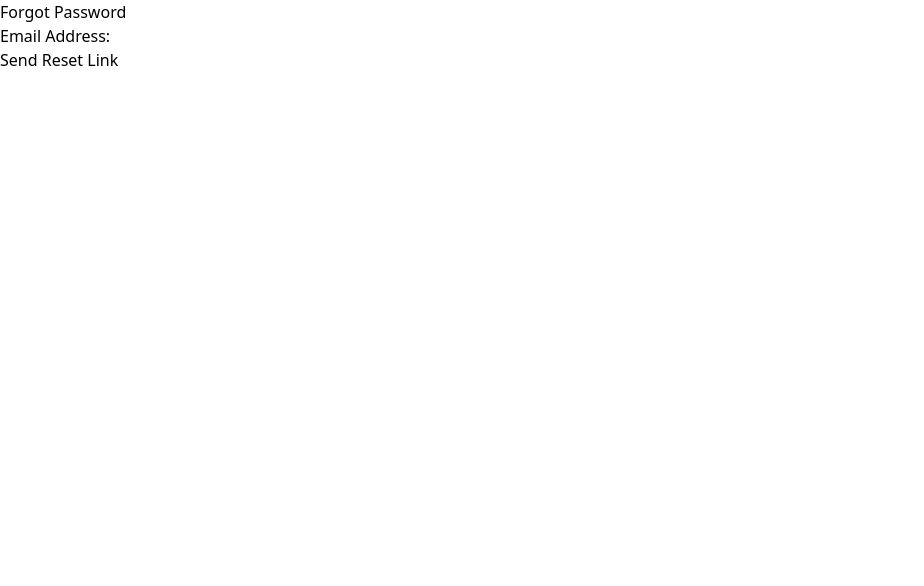
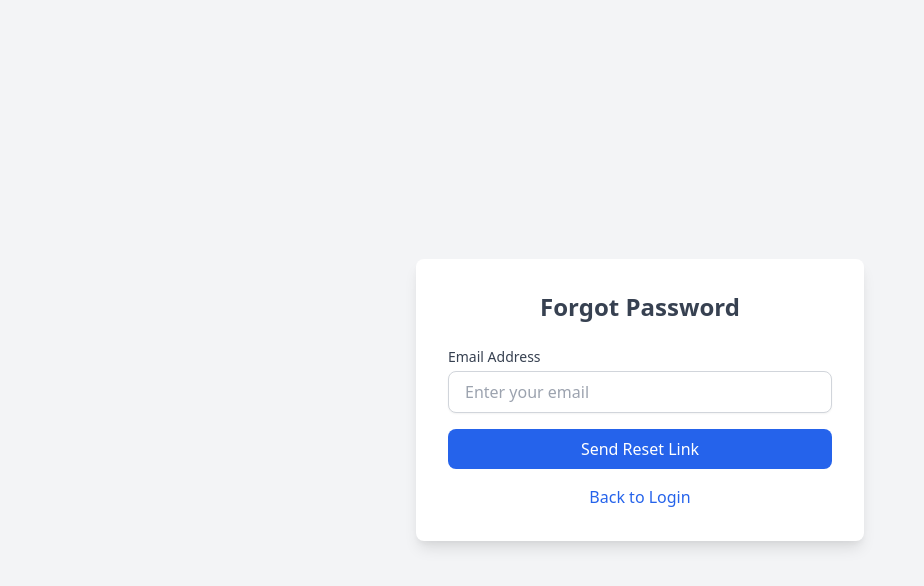
Before and after one commit to Adebayozz1994/Blog-Site-Frontend, a Vue app: page /admin/passwordlink in a window 1280 px wide. Shown: the top 586 px of the page, without its empty margins (0-924 px from the left). Built offline with nearby package versions, Linux system fonts and the light colour scheme; no server answers.

Commit message:
new commit

```diff
--- a/src/components/AdminLogin.vue
+++ b/src/components/AdminLogin.vue
@@ -2,6 +2,7 @@
   <div class="min-h-screen flex items-center justify-center bg-gray-100">
     <div class="w-full max-w-md bg-white p-8 rounded-lg shadow-lg">
       <h2 class="text-2xl font-bold text-center mb-6 text-gray-700">Admin Login</h2>
+
       <form @submit.prevent="login" class="space-y-4">
         <div>
           <label for="email" class="block text-sm font-medium text-gray-700">Email</label>
@@ -37,6 +38,17 @@
           {{ error }}
         </div>
       </form>
+
+      <!-- Forgot Password & Register Links -->
+      <div class="mt-4 text-center">
+        <router-link to="/admin/passwordlink" class="text-blue-600 hover:underline">
+          Forgot Password?
+        </router-link>
+        <span class="mx-2 text-gray-400">|</span>
+        <router-link to="/admin/register" class="text-blue-600 hover:underline">
+          Register
+        </router-link>
+      </div>
     </div>
   </div>
 </template>
--- a/src/components/AdminPasswordLink.vue
+++ b/src/components/AdminPasswordLink.vue
@@ -1,16 +1,45 @@
 <template>
+  <div class="min-h-screen flex items-center justify-center bg-gray-100">
+    <div class="w-full max-w-md bg-white p-8 rounded-lg shadow-lg">
+      <h2 class="text-2xl font-bold text-center mb-6 text-gray-700">Forgot Password</h2>
+
+      <form @submit.prevent="sendPasswordResetLink" class="space-y-4">
         <div>
-      <h2>Forgot Password</h2>
-      <form @submit.prevent="sendPasswordResetLink">
-        <div>
-          <label for="email">Email Address:</label>
-          <input type="email" v-model="email" required />
+          <label for="email" class="block text-sm font-medium text-gray-700">Email Address</label>
+          <input
+            type="email"
+            v-model="email"
+            id="email"
+            class="mt-1 block w-full px-4 py-2 border border-gray-300 rounded-lg shadow-sm focus:ring-blue-500 focus:border-blue-500"
+            placeholder="Enter your email"
+            required
+          />
         </div>
-        <button type="submit">Send Reset Link</button>
+
+        <button
+          type="submit"
+          class="w-full bg-blue-600 text-white py-2 px-4 rounded-lg hover:bg-blue-700 transition">
+          Send Reset Link
+        </button>
       </form>
 
-      <div v-if="message" class="message">{{ message }}</div>
-      <div v-if="error" class="error">{{ error }}</div>
+      <!-- Success Message -->
+      <div v-if="message" class="mt-4 text-green-600 text-center text-sm">
+        {{ message }}
+      </div>
+
+      <!-- Error Message -->
+      <div v-if="error" class="mt-4 text-red-600 text-center text-sm">
+        {{ error }}
+      </div>
+
+      <!-- Back to Login -->
+      <div class="mt-4 text-center">
+        <router-link to="/admin/login" class="text-blue-600 hover:underline">
+          Back to Login
+        </router-link>
+      </div>
+    </div>
   </div>
 </template>
 
@@ -32,11 +61,7 @@
     error.value = '';
     email.value = ''; // Reset email field
   } catch (errorResponse) {
-      if (errorResponse.response && errorResponse.response.data.message) {
-        error.value = errorResponse.response.data.message;
-      } else {
-        error.value = 'An error occurred while requesting the password reset';
-      }
+    error.value = errorResponse.response?.data?.message || 'An error occurred while requesting the password reset';
     message.value = '';
   }
 };
--- a/src/components/AdminRegister.vue
+++ b/src/components/AdminRegister.vue
@@ -2,6 +2,7 @@
   <div class="min-h-screen flex items-center justify-center bg-gray-100">
     <div class="w-full max-w-md bg-white p-8 rounded-lg shadow-lg">
       <h2 class="text-2xl font-bold text-center mb-6 text-gray-700">Admin Registration</h2>
+
       <form @submit.prevent="registerAdmin" class="space-y-4">
         <div>
           <label for="name" class="block text-sm font-medium text-gray-700">Name</label>
@@ -57,6 +58,7 @@
           Register
         </button>
 
+        <!-- Success/Error Messages -->
         <div v-if="status !== null" class="text-center mt-4">
           <p :class="status ? 'text-green-600' : 'text-red-600'">{{ message }}</p>
           <ul v-if="errors.length" class="mt-2 text-red-600 text-sm list-disc list-inside">
@@ -64,6 +66,16 @@
           </ul>
         </div>
       </form>
+
+      <!-- Back to Login -->
+      <div class="mt-4 text-center">
+        <p class="text-sm text-gray-600">
+          Already have an account?
+          <router-link to="/admin/login" class="text-blue-600 hover:underline">
+            Login
+          </router-link>
+        </p>
+      </div>
     </div>
   </div>
 </template>
--- a/src/components/DashBoard.vue
+++ b/src/components/DashBoard.vue
@@ -137,19 +137,27 @@ const fetchUserInfo = async () => {
   } catch (error) {
     console.error('Error fetching user information:', error);
   } finally {
-    loading.value = false; // Hide loader when data is fetched
+    loading.value = false;
   }
 };
 
 const logout = async () => {
+  const token = localStorage.getItem('token');
+  if (!token) {
+    console.error('No token found, user not logged in.');
+    router.push('/login');
+    return;
+  }
+
   try {
-    await axios.post(`${url}logout`);
-    user.value = null;
+    await axios.post(`${url}logout`, {}, { withCredentials: true });
+    localStorage.removeItem('token');
     router.push('/login');
-  } catch (error) {
-    console.error('Error logging out:', error);
+  } catch (err) {
+    console.error('Logout failed:', err.response?.data || err.message);
   }
 };
+
 
 const updatePassword = async () => {
   try {
--- a/src/components/LoginPage.vue
+++ b/src/components/LoginPage.vue
@@ -32,12 +32,15 @@
           Login
         </button>
         <div class="text-center mt-4">
-          <a
-            href="/passwordlink"
-            class="text-sm text-indigo-600 hover:underline"
-          >
+          <a href="/passwordlink" class="text-sm text-indigo-600 hover:underline">
             Forgot Password?
           </a>
+        </div>
+        <div class="text-center mt-4">
+          <span class="text-sm text-gray-600">Don't have an account?</span>
+          <router-link to="/signup" class="text-sm text-indigo-600 hover:underline">
+            Register here
+          </router-link>
         </div>
         <div v-if="error" class="text-sm text-red-600 mt-4">
           {{ error }}
@@ -46,6 +49,7 @@
     </div>
   </div>
 </template>
+
 
 <script setup>
 import { ref, onMounted } from 'vue';
@@ -56,11 +60,31 @@ import { useRouter } from 'vue-router';
 const email = ref('');
 const password = ref('');
 const error = ref('');
-const isLoading = ref(true); // Loading state
+const isLoading = ref(true);
 const router = useRouter();
+
+
+
+
+const checkAuth = async () => {
+  try {
+    // 🔹 Fetch current user
+    const response = await axios.get(`${url}user`, { withCredentials: true });
+
+    if (response.data) {
+      console.log('User is already authenticated:', response.data);
+      router.push('/navbar');
+    }
+  } catch (err) {
+    console.log('User is not authenticated');
+  } finally {
+    isLoading.value = false;
+  }
+};
 
 const login = async () => {
   try {
+
     const response = await axios.post(`${url}login`, {
       email: email.value,
       password: password.value,
@@ -85,9 +109,10 @@ const login = async () => {
 // Simulate loading delay
 onMounted(() => {
   getCsrfToken();
+  checkAuth ();
   setTimeout(() => {
-    isLoading.value = false; // Hide loader after a delay
-  }, 2000); // Adjust delay as needed
+    isLoading.value = false;
+  }, 2000);
 });
 </script>
 
--- a/src/components/PasswordLink.vue
+++ b/src/components/PasswordLink.vue
@@ -77,10 +77,18 @@
         <div v-if="error" class="text-sm text-red-600 mt-4">
           {{ error }}
         </div>
+
+        <!-- Back to Login Link -->
+        <div class="text-center mt-4">
+          <router-link to="/login" class="text-sm text-indigo-600 hover:underline">
+            Back to Login
+          </router-link>
+        </div>
       </form>
     </div>
   </div>
 </template>
+
 
 <script setup>
 import { ref, onMounted } from 'vue';
```
Lines whose indentation alone changed are shown as unchanged.
